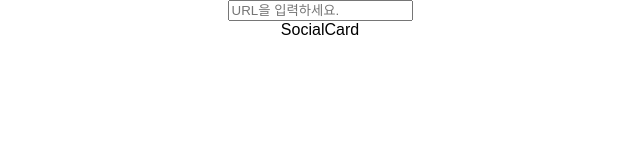
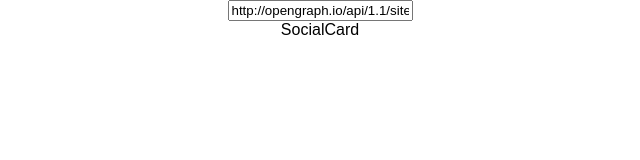
Before and after one commit to jmpark6846/react-socialcard, a React (Create React App) app: page / in a window 1280 px wide. Shown: the top 160 px of the page, without its empty margins (320-960 px from the left). Built offline with nearby package versions, Linux system fonts and the light colour scheme.

Commit message:
url 입력 받기

```diff
--- a/src/App.js
+++ b/src/App.js
@@ -11,21 +11,47 @@
 socialcard 보여주기 - SocialCard
 
 */
-const UrlInput = () =>
+const exUrl = "http://opengraph.io/api/1.1/site/http%3A%2F%2Fdavidwalsh.name?app_id=5ae0777b9b03547407c63e6d";
+
+const UrlInput = ({value, onChange}) =>
   <div className="url-input">
-    <input type="text" placeholder="URL을 입력하세요."/>
+    <input
+      type="text"
+      placeholder="URL을 입력하세요."
+      value={value}
+      onChange={onChange}
+      />
   </div>
+
 
 const SocialCard = () =>
   <div className="social-card">
     SocialCard
   </div>
 
+
 class App extends Component {
+  constructor(props){
+    super(props);
+    this.state = {
+      url:'',
+    }
+
+    this.onUrlChange = this.onUrlChange.bind(this);
+  }
+
+  onUrlChange(event){
+    this.setState({ url: event.target.value });
+  }
+
   render() {
+    const { url } = this.state;
     return (
       <div className="App">
-        <UrlInput></UrlInput>
+        <UrlInput
+          value={exUrl}
+          onChange={this.onUrlChange}>
+        </UrlInput>
         <SocialCard></SocialCard>
       </div>
     );
@@ -34,4 +60,4 @@
 
 export default App;
 
-// http://opengraph.io/api/1.1/site/http%3A%2F%2Fdavidwalsh.name?app_id=5ae0777b9b03547407c63e6d
+//
```
